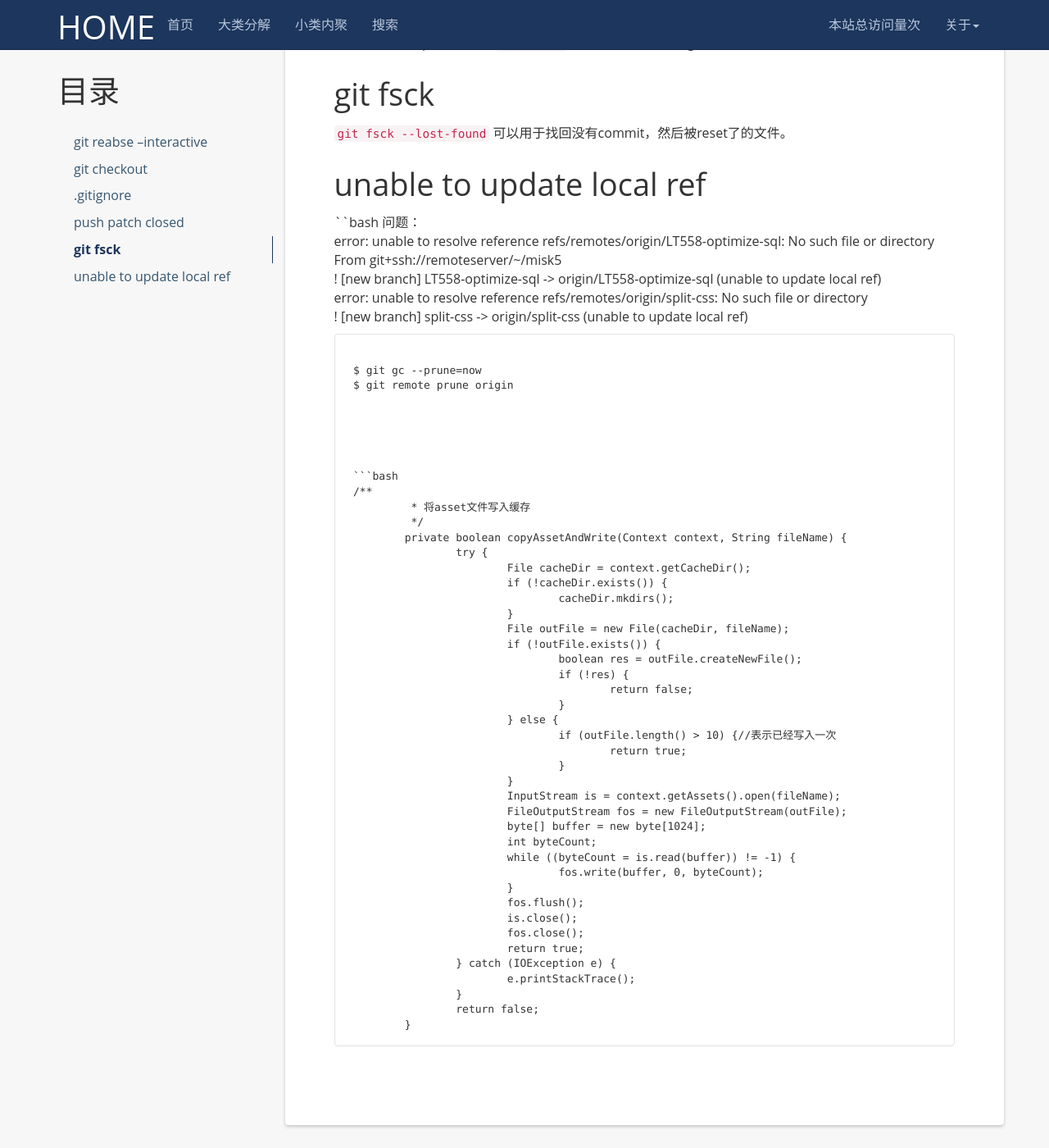
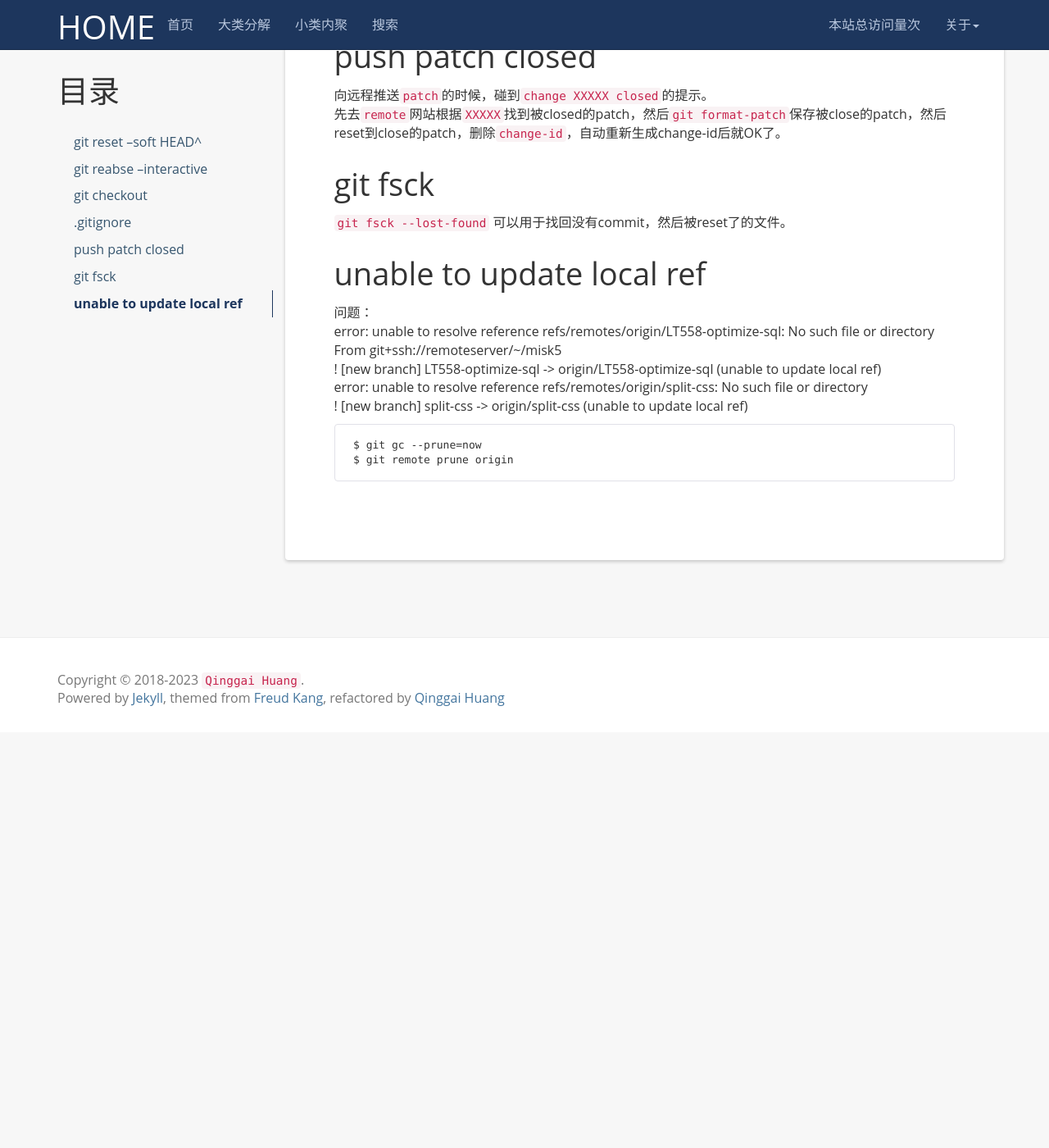
Before and after one commit to hqglichao/hqglichao.github.io, a Jekyll site: the page built from _posts/2019-2-14-git-tip.md, in a window 1280 px wide and 1400 px high, scrolled down 855 px. Shown: the whole window at 82% size. Built offline with Jekyll 4.4.1, drawn with Linux system fonts in a browser that asks for light colours; nearby versions of some CDN libraries; comment, search, counter and statistics services are not loaded; after the commit the page ends 1748 px from its top, so only the background shows below that; some of the changed text lies outside the part shown.

Commit message:
modify post git&api
Signed-off-by: hqglichao <huangqinggai@126.com>

````diff
--- a/_posts/2019-2-14-git-tip.md
+++ b/_posts/2019-2-14-git-tip.md
@@ -8,6 +8,10 @@
 
 * content
 {:toc}
+
+git reset --soft HEAD^
+=========================
+撤销前一次commit，回到commit前的编辑状态
 
 git reabse --interactive
 ========================================
@@ -44,7 +48,6 @@
 
 unable to update local ref
 =======================================
-``bash
 问题：
 error: unable to resolve reference refs/remotes/origin/LT558-optimize-sql: No such file or directory
 From git+ssh://remoteserver/~/misk5
@@ -52,49 +55,6 @@
 error: unable to resolve reference refs/remotes/origin/split-css: No such file or directory
  ! [new branch]      split-css  -> origin/split-css  (unable to update local ref)
 ```
-
 $ git gc --prune=now
 $ git remote prune origin
-
-
-
-
-
-```bash
-/**
-	 * 将asset文件写入缓存
-	 */
-	private boolean copyAssetAndWrite(Context context, String fileName) {
-		try {
-			File cacheDir = context.getCacheDir();
-			if (!cacheDir.exists()) {
-				cacheDir.mkdirs();
-			}
-			File outFile = new File(cacheDir, fileName);
-			if (!outFile.exists()) {
-				boolean res = outFile.createNewFile();
-				if (!res) {
-					return false;
-				}
-			} else {
-				if (outFile.length() > 10) {//表示已经写入一次
-					return true;
-				}
-			}
-			InputStream is = context.getAssets().open(fileName);
-			FileOutputStream fos = new FileOutputStream(outFile);
-			byte[] buffer = new byte[1024];
-			int byteCount;
-			while ((byteCount = is.read(buffer)) != -1) {
-				fos.write(buffer, 0, byteCount);
-			}
-			fos.flush();
-			is.close();
-			fos.close();
-			return true;
-		} catch (IOException e) {
-			e.printStackTrace();
-		}
-		return false;
-	}
 ```
````
Also changed, not shown: _posts/2019-7-2-Android-Api-Level-Version.md (+12 -4 lines).
